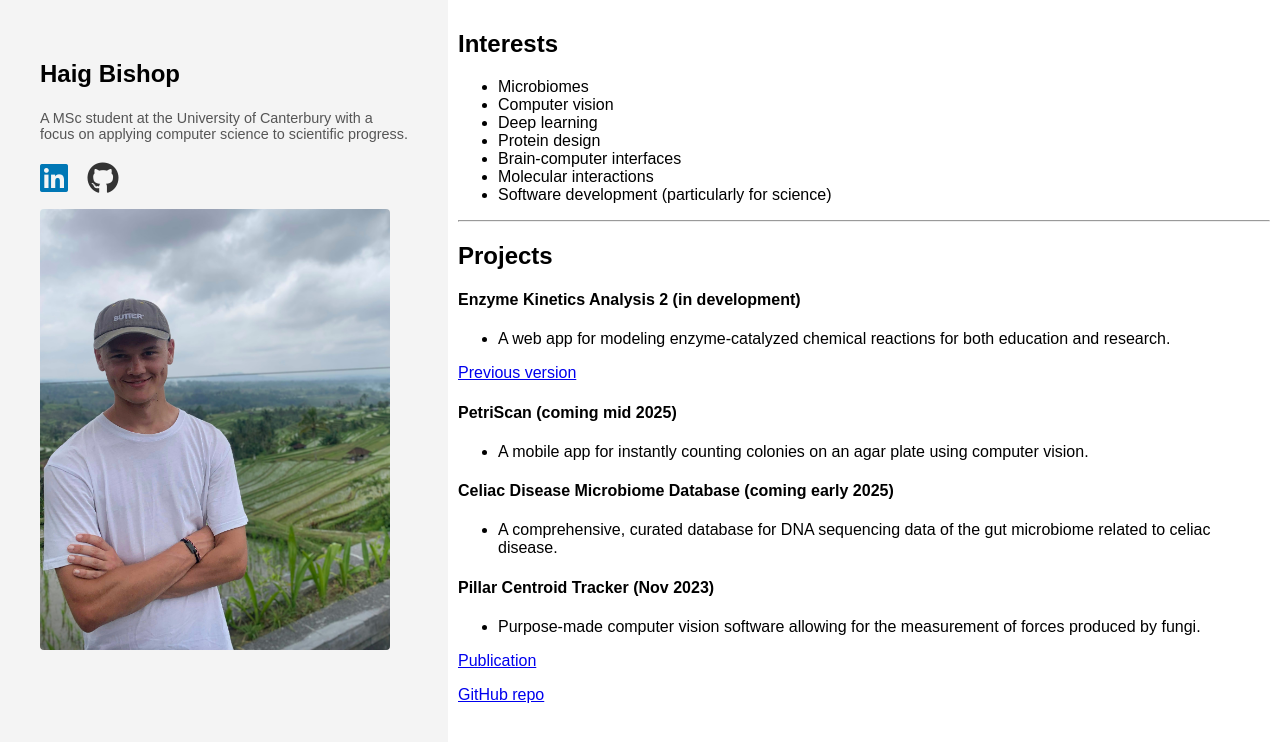
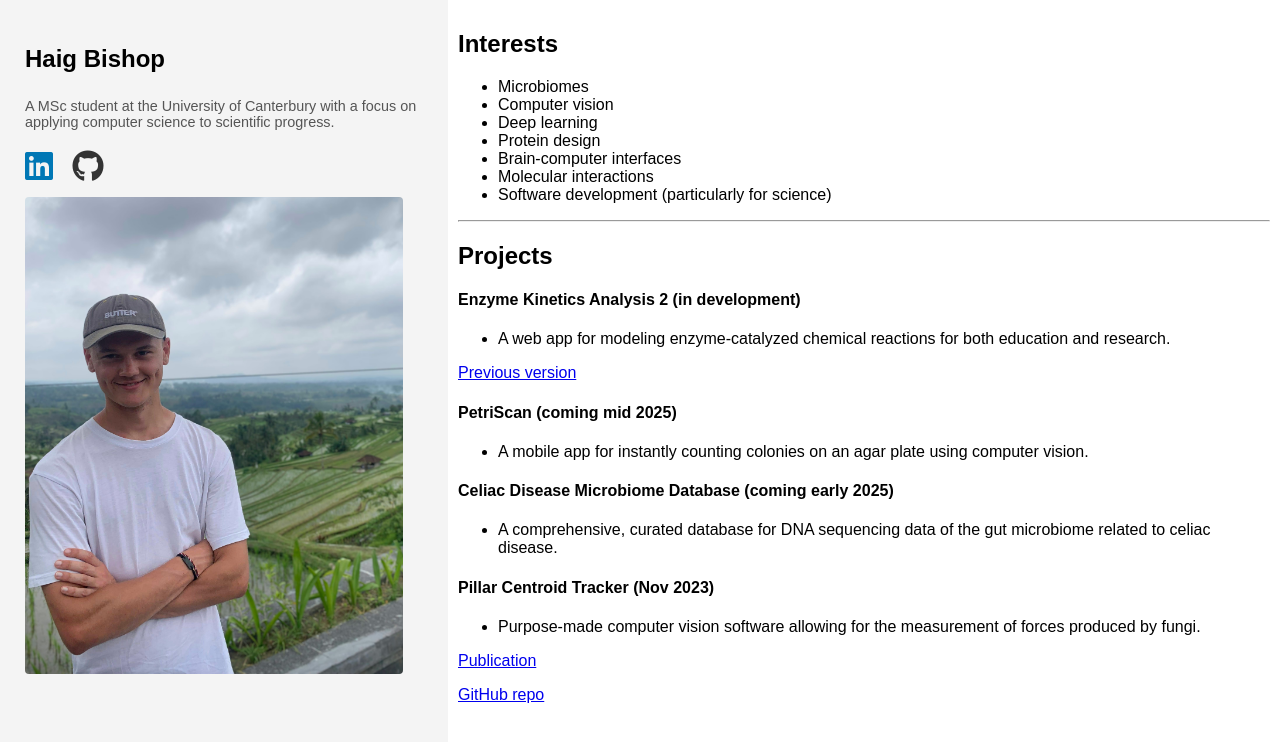
Before and after one commit to HaigBishop/HaigBishop.github.io, a Jekyll site: the page built from index.md, in a window 1280 px wide. Shown: the top 742 px of the page. Built offline with Jekyll 4.4.1, drawn with Linux system fonts in a browser that asks for light colours.

Commit message:
Update custom.css

```diff
--- a/assets/css/custom.css
+++ b/assets/css/custom.css
@@ -8,7 +8,7 @@
 .side-panel {
   flex: 0 0 35%; /* Fixed width of 30% of the container */
   background-color: #f4f4f4;
-  padding: 40px;
+  padding: 25px;
   box-sizing: border-box;
   display: flex;
   flex-direction: column;
@@ -34,7 +34,7 @@ body {
 .bio {
   font-size: 0.9em; /* Adjust the font size */
   color: #555; /* Optional: Softer color */
-  margin-top: 2px; /* Reduce the gap above the bio */
+  margin-top: 5px; /* Reduce the gap above the bio */
   margin-bottom: 5px; /* Reduce the gap below the bio */
 }
 
```
